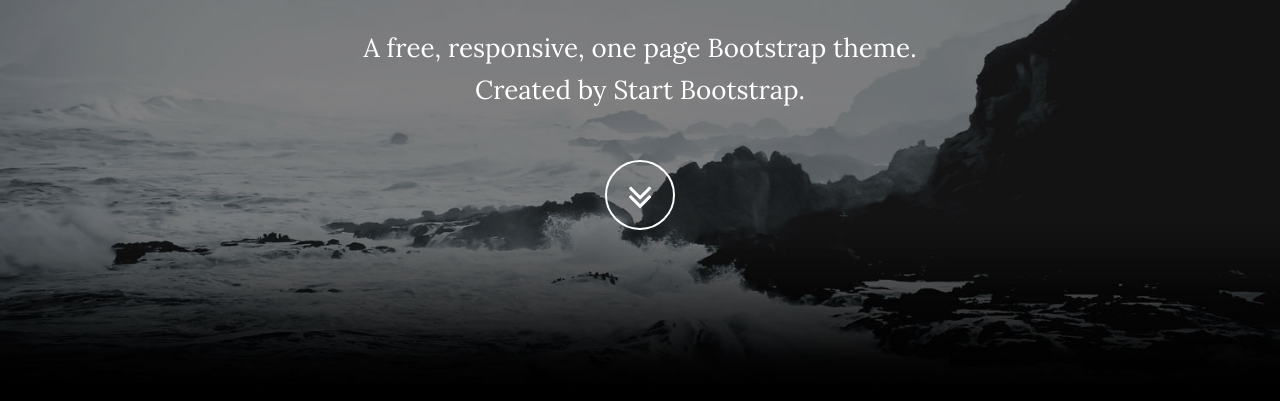
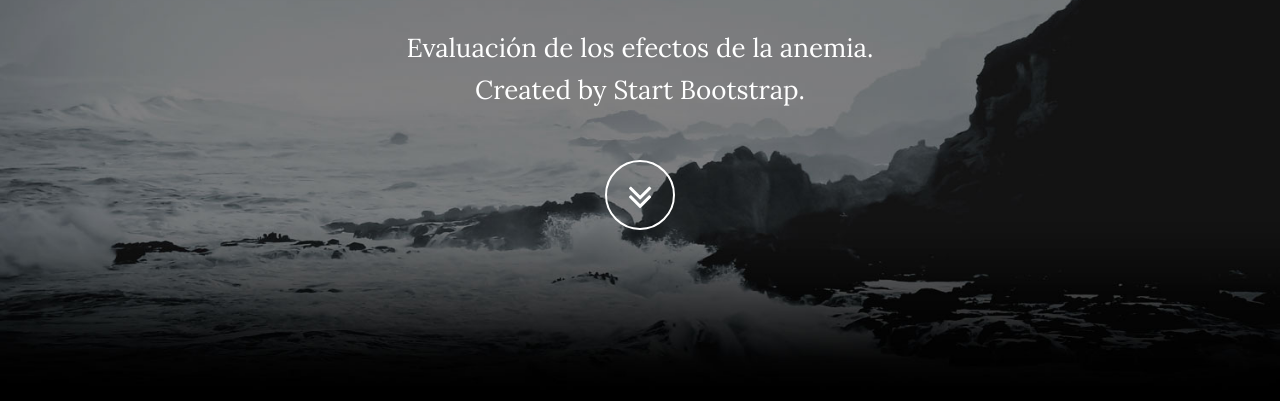
Before and after one commit to PolarDown/amalgama, a website: page index.html in a window 1280 px wide. Shown: the part 399-800 px from the top of the page. Drawn offline with nearby package versions, Linux system fonts and the light colour scheme; some packages are replaced by stand-ins of ours.

Commit message:
Update index.html

```diff
--- a/index.html
+++ b/index.html
@@ -75,7 +75,7 @@
                 <div class="row">
                     <div class="col-md-8 col-md-offset-2">
                         <h1 class="brand-heading">ANEMIA EN EL PERÚ</h1>
-                        <p class="intro-text">A free, responsive, one page Bootstrap theme.
+                        <p class="intro-text">Evaluación de los efectos de la anemia.
                             <br>Created by Start Bootstrap.</p>
                         <a href="#about" class="btn btn-circle page-scroll">
                             <i class="fa fa-angle-double-down animated"></i>
```
